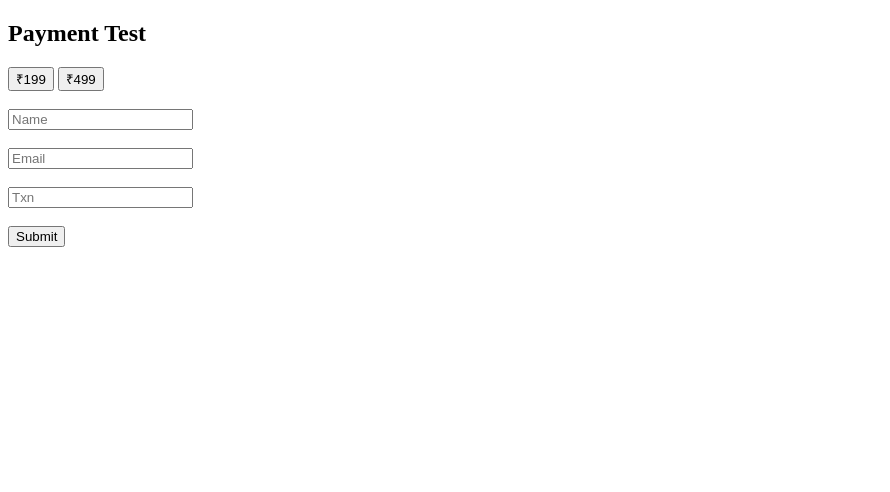
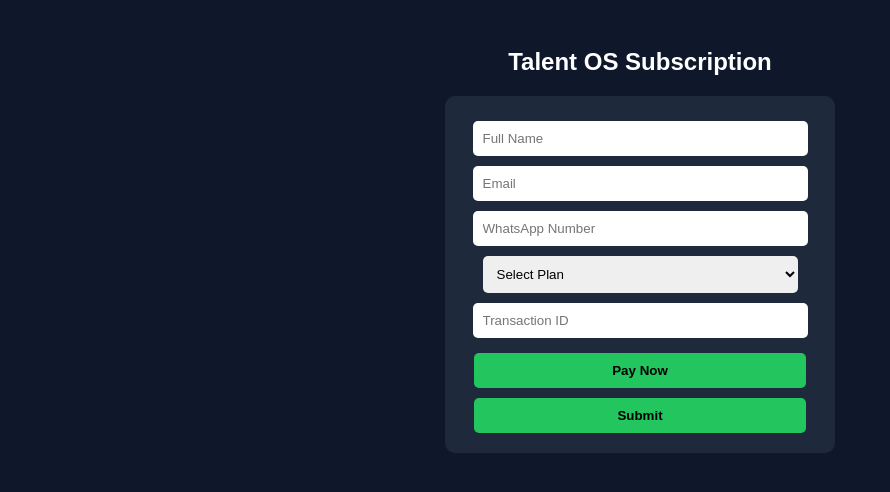
Before and after one commit to dbsolutions159-cmyk/talent-payment, a website: page index.html in a window 1280 px wide. Shown: the whole page, without its empty margins (0-890 px from the left). Drawn offline with Linux system fonts and the light colour scheme.

Commit message:
Update index.html

```diff
--- a/index.html
+++ b/index.html
@@ -1,72 +1,126 @@
 <!DOCTYPE html>
 <html>
 <head>
-  <title>Payment</title>
+  <title>Talent OS Payment</title>
+  <meta name="viewport" content="width=device-width, initial-scale=1.0">
+
+  <style>
+    body {
+      font-family: Arial;
+      background: #0f172a;
+      color: white;
+      text-align: center;
+      padding: 20px;
+    }
+
+    .box {
+      background: #1e293b;
+      padding: 20px;
+      border-radius: 10px;
+      margin: auto;
+      max-width: 350px;
+    }
+
+    input, select {
+      width: 90%;
+      padding: 10px;
+      margin: 5px;
+      border-radius: 5px;
+      border: none;
+    }
+
+    button {
+      padding: 10px;
+      width: 95%;
+      background: #22c55e;
+      border: none;
+      border-radius: 5px;
+      margin-top: 10px;
+      font-weight: bold;
+    }
+  </style>
 </head>
 
 <body>
 
-<h2>Payment Test</h2>
+<h2>Talent OS Subscription</h2>
 
-<button onclick="selectPlan(199)">₹199</button>
-<button onclick="selectPlan(499)">₹499</button>
+<div class="box">
 
-<br><br>
+<input id="name" placeholder="Full Name">
+<input id="email" placeholder="Email">
+<input id="phone" placeholder="WhatsApp Number">
 
-<input id="name" placeholder="Name"><br><br>
-<input id="email" placeholder="Email"><br><br>
-<input id="txn" placeholder="Txn"><br><br>
+<select id="plan">
+  <option value="">Select Plan</option>
+  <option value="199">₹199 - 3 Months</option>
+  <option value="499">₹499 - 6 Months</option>
+  <option value="custom">Other Amount</option>
+</select>
 
+<input id="customAmount" placeholder="Enter Amount" style="display:none">
+
+<input id="txn" placeholder="Transaction ID">
+
+<button onclick="pay()">Pay Now</button>
 <button onclick="submitForm()">Submit</button>
+
+</div>
 
 <script>
 
-let selectedAmount = 0;
+const upi = "dharmeshband492-2@oksbi";
 
-function selectPlan(amount){
-  selectedAmount = amount;
-  alert("Selected ₹" + amount);
+document.getElementById("plan").addEventListener("change", function(){
+  if(this.value === "custom"){
+    document.getElementById("customAmount").style.display = "block";
+  } else {
+    document.getElementById("customAmount").style.display = "none";
+  }
+});
+
+function getAmount(){
+  let plan = document.getElementById("plan").value;
+  if(plan === "custom"){
+    return document.getElementById("customAmount").value;
+  }
+  return plan;
 }
 
+// UPI PAY
+function pay(){
+  let amount = getAmount();
+
+  if(!amount){
+    alert("Select plan");
+    return;
+  }
+
+  let link = `upi://pay?pa=${upi}&pn=TalentOS&am=${amount}&cu=INR`;
+  window.location.href = link;
+}
+
+// SUBMIT
 async function submitForm(){
-
-  console.log("Clicked submit");
 
   let name = document.getElementById("name").value;
   let email = document.getElementById("email").value;
+  let phone = document.getElementById("phone").value;
   let txn = document.getElementById("txn").value;
+  let amount = getAmount();
 
-  if(!name || !email || !txn || !selectedAmount){
-    alert("Fill all");
+  if(!name || !email || !phone || !txn || !amount){
+    alert("Fill all details");
     return;
   }
 
-  try {
-    const res = await fetch("https://talent-payment.onrender.com/pay", {
-      method: "POST",
-      headers: {
-        "Content-Type": "application/json"
-      },
-      body: JSON.stringify({
-        name,
-        email,
-        txn,
-        amount: selectedAmount
-      })
-    });
+  await fetch("https://talent-payment.onrender.com/pay", {
+    method: "POST",
+    headers: {"Content-Type":"application/json"},
+    body: JSON.stringify({ name, email, phone, txn, amount })
+  });
 
-    console.log("Response received");
-
-    const data = await res.json();
-
-    console.log(data);
-
-    alert("Done ✅");
-
-  } catch (err){
-    console.log("Error:", err);
-    alert("Error ❌");
-  }
+  alert("Payment Submitted ✅");
 }
 
 </script>
```
